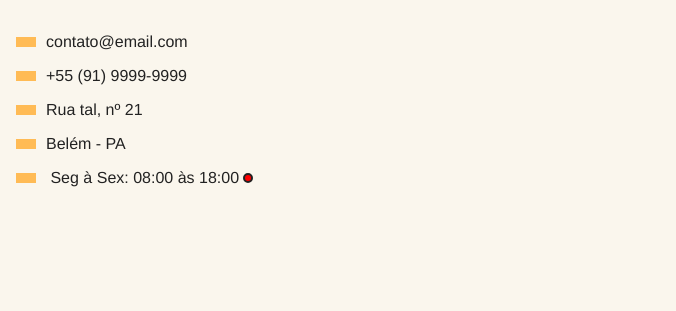
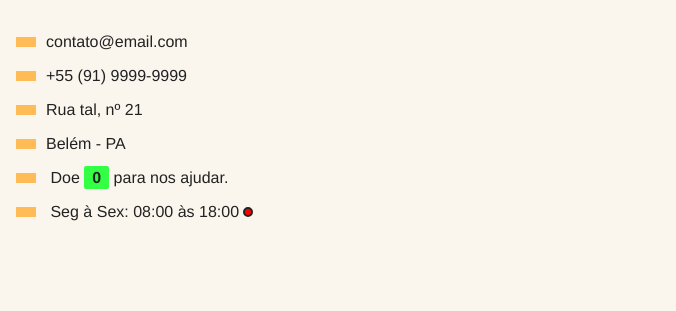
Before and after one commit to ruanvalente/origamid, a plain HTML site: page javascript-es6+/projeto/animais-fantasticos/index.html in a window 1280 px wide. Shown: the part 2021-2332 px from the top of the page, 604-1280 px from the left. Drawn offline with Linux system fonts and the light colour scheme.

Commit message:
Adicionado o estilo/elemento de doações por bitcoin.

```diff
--- a/javascript-es6+/projeto/animais-fantasticos/css/geral.css
+++ b/javascript-es6+/projeto/animais-fantasticos/css/geral.css
@@ -329,3 +329,10 @@ body {
   border-radius: 50%;
   border: 2px solid #222;
 }
+
+.bitcoin-preco {
+  background: #3f4;
+  padding: 0.2rem 0.5rem;
+  border-radius: 2px;
+  font-weight: bold;
+}
--- a/javascript-es6+/projeto/animais-fantasticos/index.html
+++ b/javascript-es6+/projeto/animais-fantasticos/index.html
@@ -252,6 +252,10 @@
           <li>+55 (91) 9999-9999</li>
           <li>Rua tal, nº 21</li>
           <li>Belém - PA</li>
+          <li>
+            Doe <span class="bitcoin-preco" data-js="bitcoin">0</span> para nos
+            ajudar.
+          </li>
           <li data-weeks="1,2,3,4,5" data-hours="8,18">
             Seg à Sex: 08:00 às 18:00
           </li>
```
